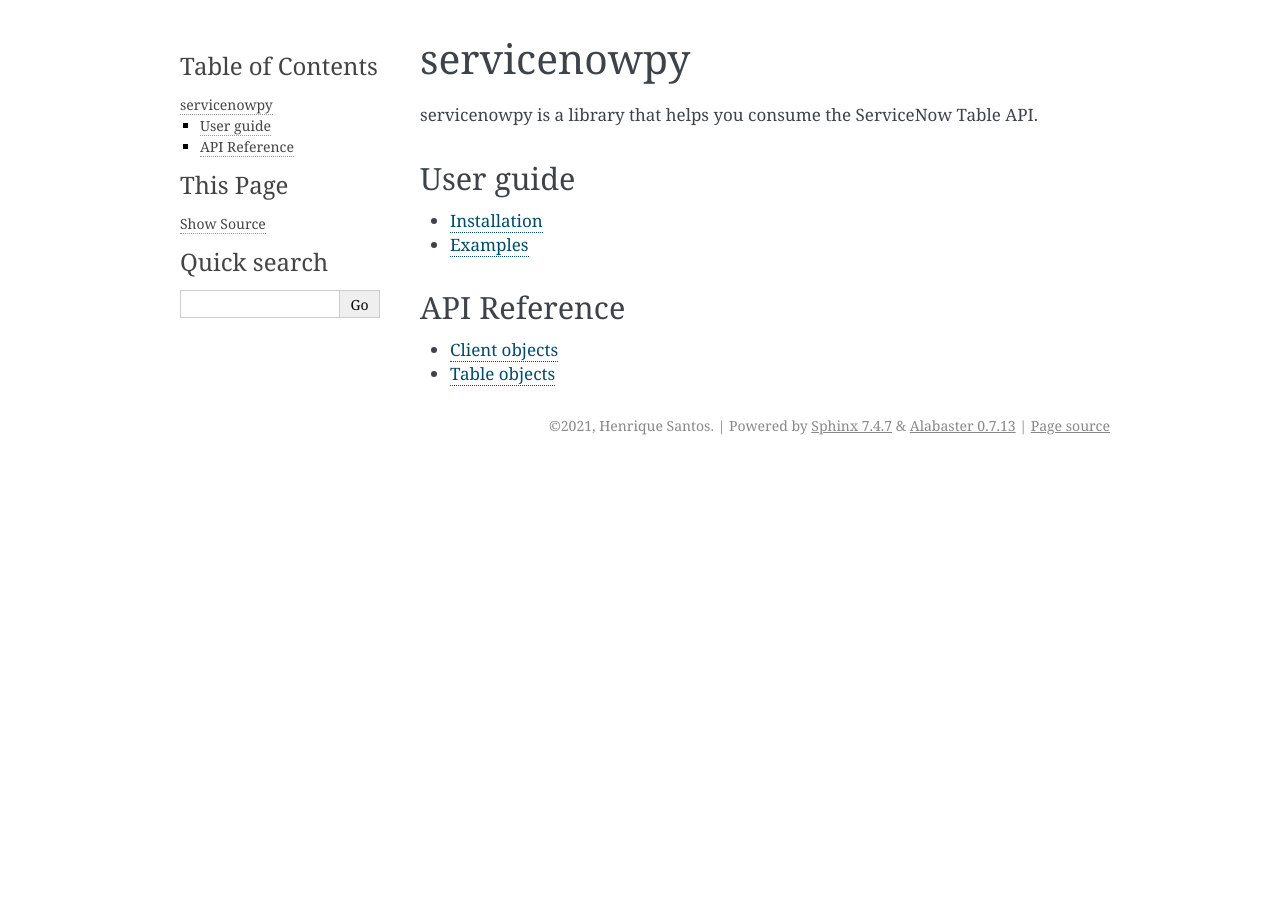
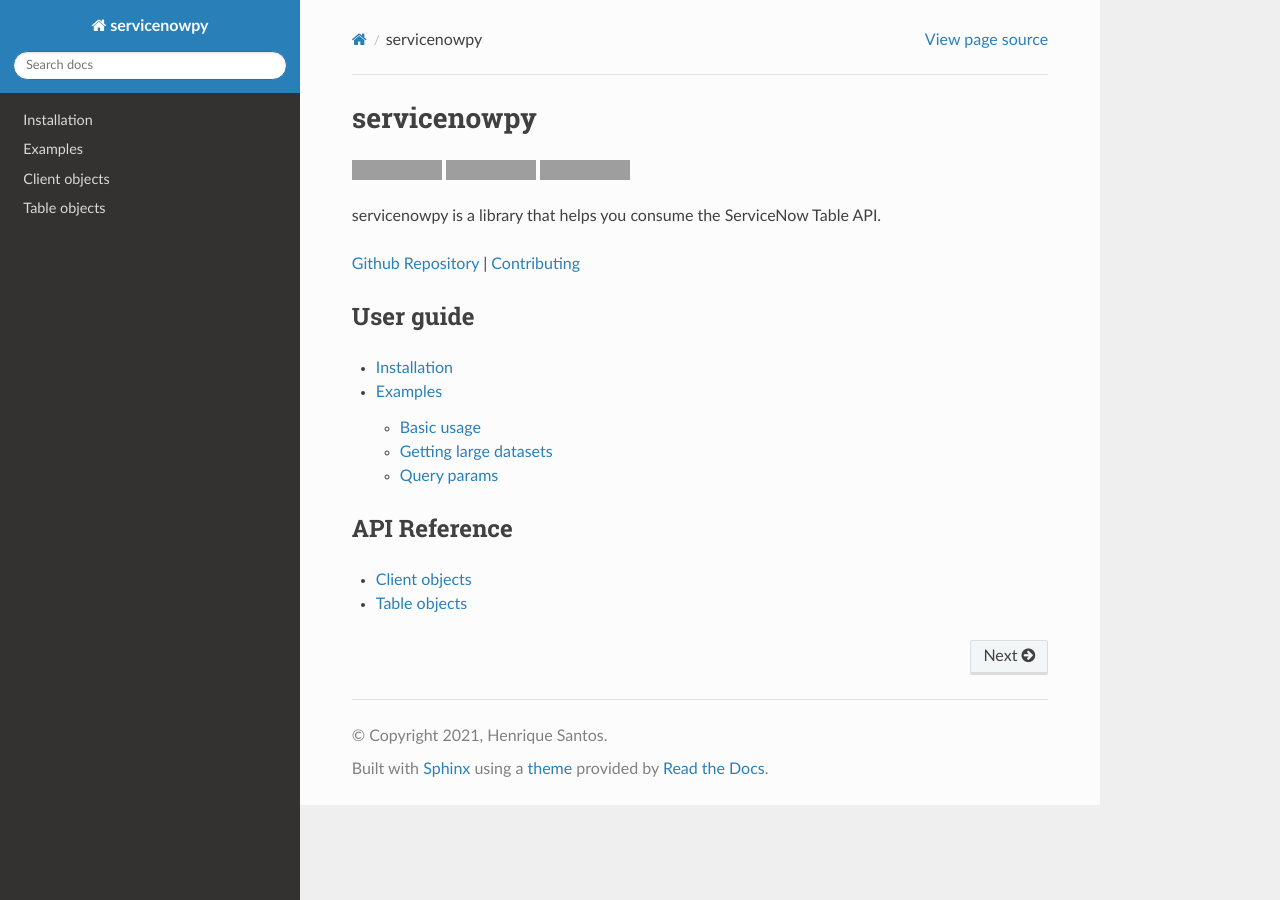
Before and after one commit to henriquencmt/servicenowpy, a Sphinx documentation site: the page built from docs/index.rst, in a window 1280 px wide. Built offline with Sphinx 7.4.7 and the Read the Docs theme 2.0.0, drawn with Linux system fonts in a browser that asks for light colours; grey boxes are pictures that could not be loaded.

Commit message:
Update docs to sphinx_rtd_theme

```diff
--- a/docs/conf.py
+++ b/docs/conf.py
@@ -32,7 +32,8 @@
 extensions = [
     'sphinx.ext.doctest',
     'sphinx.ext.autodoc',
-    'sphinx.ext.autosummary'
+    'sphinx.ext.autosummary',
+    'sphinx_rtd_theme'
 ]
 
 # Add any paths that contain templates here, relative to this directory.
@@ -49,7 +50,7 @@
 # The theme to use for HTML and HTML Help pages.  See the documentation for
 # a list of builtin themes.
 #
-html_theme = 'alabaster'
+html_theme = "sphinx_rtd_theme"
 
 # Add any paths that contain custom static files (such as style sheets) here,
 # relative to this directory. They are copied after the builtin static files,
--- a/docs/index.rst
+++ b/docs/index.rst
@@ -1,14 +1,29 @@
 servicenowpy
 ============
 
+.. image:: https://badge.fury.io/py/servicenowpy.svg
+      :target: http://badge.fury.io/py/servicenowpy
+      :alt: PyPI package
+.. image:: https://img.shields.io/github/license/mashape/apistatus.svg
+      :target: https://pypi.python.org/pypi/servicenowpy/
+      :alt: License
+.. image:: https://pepy.tech/badge/servicenowpy
+      :target: https://pepy.tech/project/servicenowpy
+      :alt: Downloads
+
 servicenowpy is a library that helps you consume the ServiceNow Table API.
+
+`Github Repository`_ | `Contributing`_
+
+.. _Github Repository: https://github.com/henriquencmt/servicenowpy
+.. _Contributing: https://github.com/henriquencmt/servicenowpy/blob/main/CONTRIBUTING.md
 
 
 User guide
 -----------
 
 .. toctree::
-   :maxdepth: 1
+   :maxdepth: 2
 
    user/install
    user/examples
```
Also changed, not shown: other parts of docs/index.rst (+1 -1 lines).
